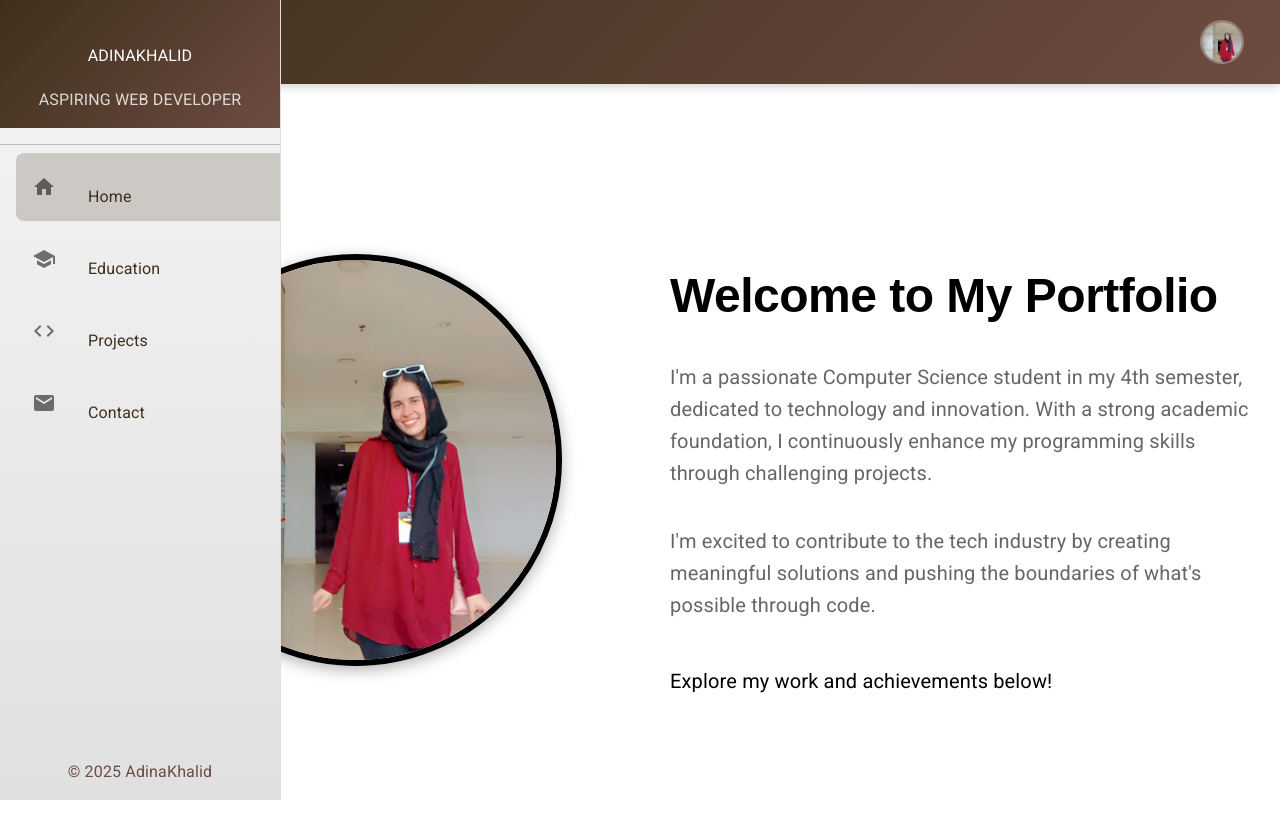
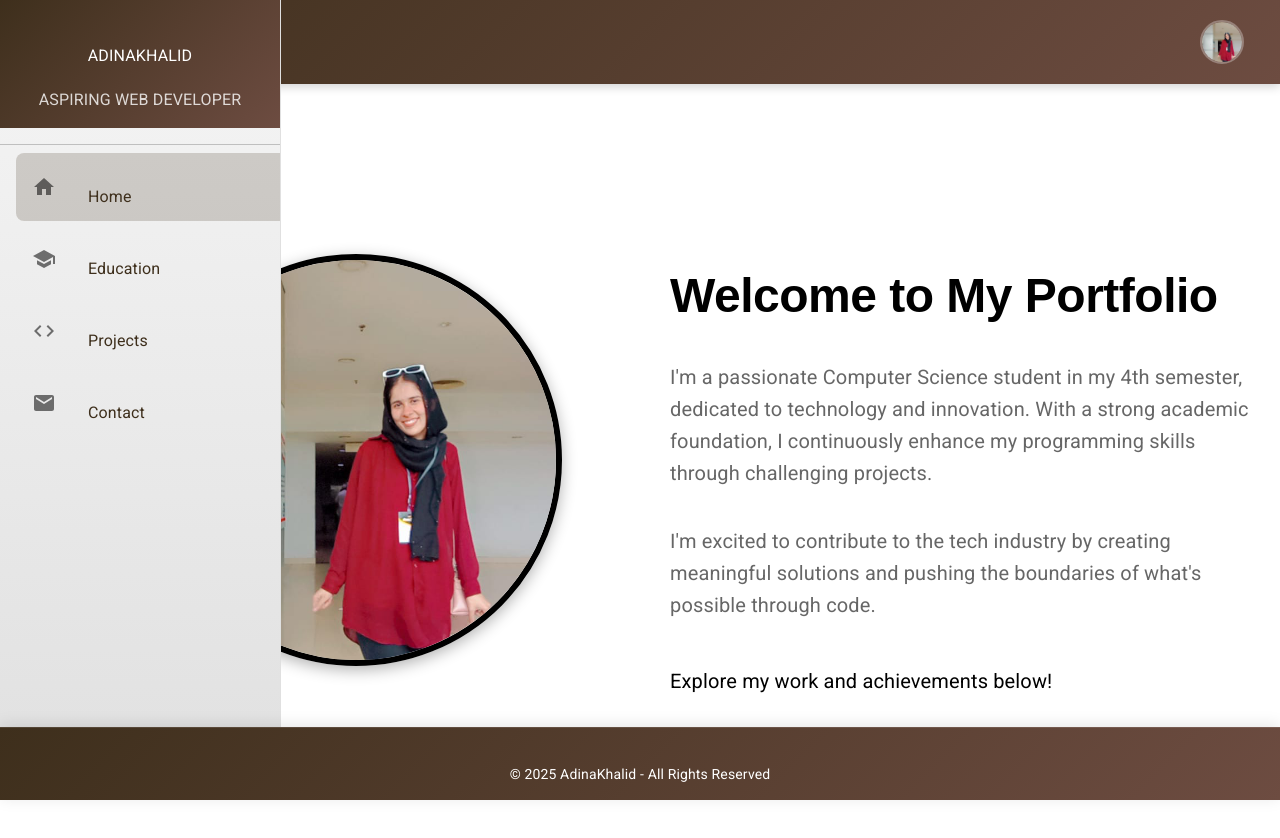
Before and after one commit to adina142/react-css-portfolio, a React (Create React App) app: page / in a window 1280 px wide. Shown: the top 838 px of the page. Built offline with nearby package versions, Linux system fonts and the light colour scheme.

Commit message:
Update Layout.js with footer addition

```diff
--- a/src/components/Layout.js
+++ b/src/components/Layout.js
@@ -2,6 +2,7 @@
 import React from 'react';
 import Header from '../layouts/Header';
 import SideNav from '../layouts/SideNav';
+import Footer from '../layouts/Footer';
 import { Outlet } from 'react-router-dom';
 
 const Layout = () => {
@@ -9,6 +10,7 @@ const Layout = () => {
     <div>
       <Header />
       <SideNav />
+      <Footer/>
       <main>
         <Outlet /> {/* This renders the current route's component */}
       </main>
```
